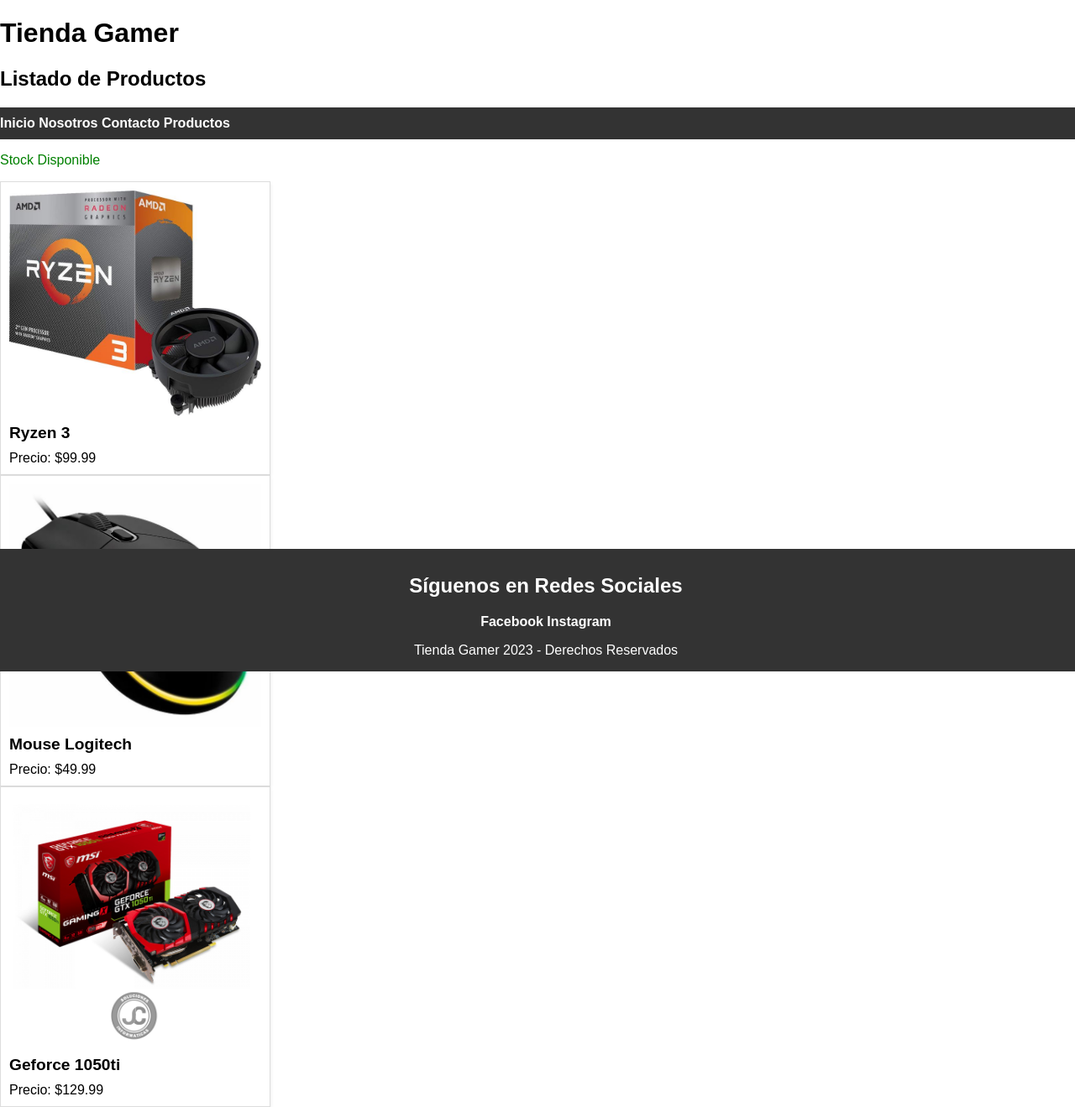
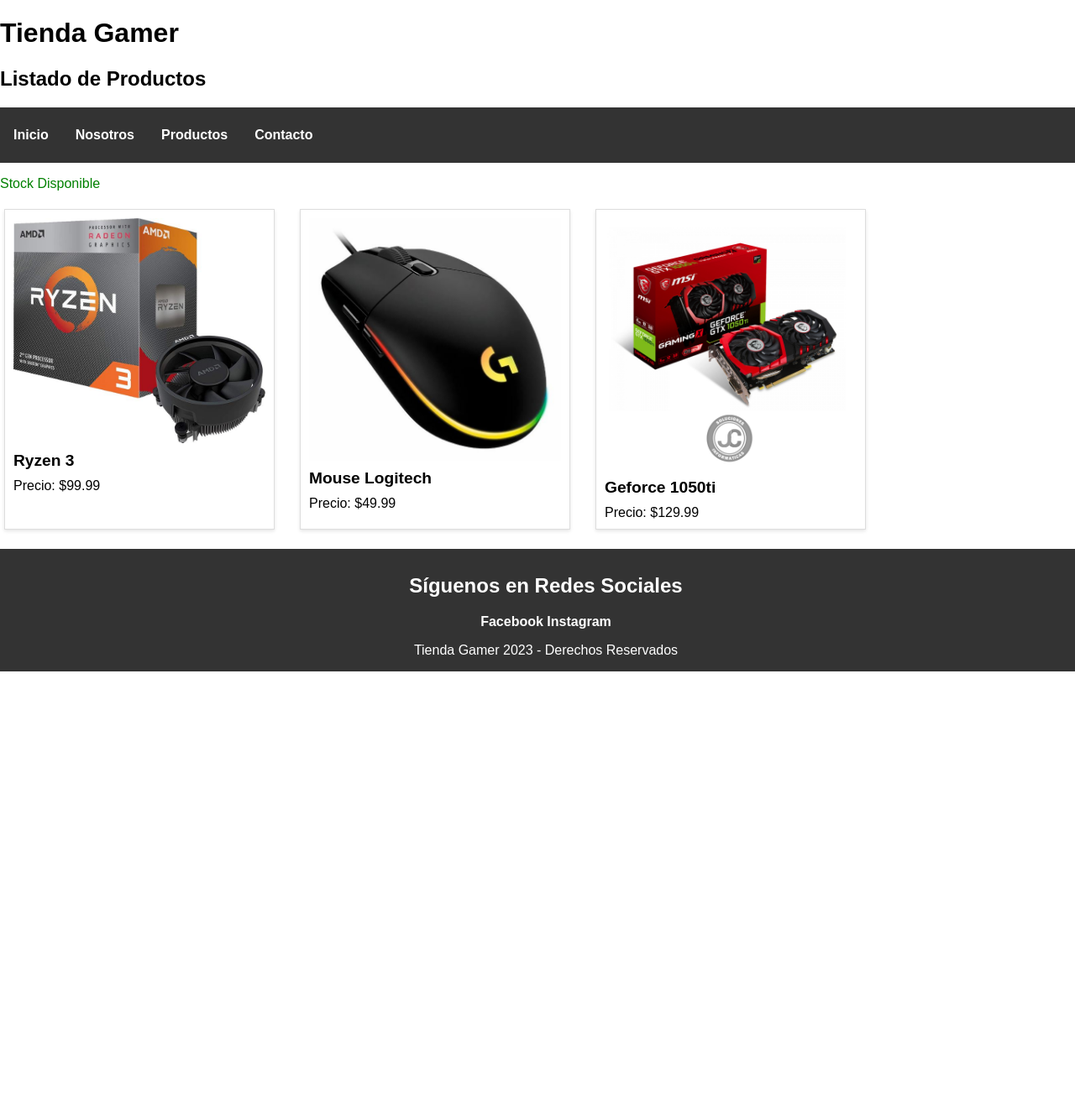
Before and after one commit to osunamartin/djangoCAC, a Django app: page /game_shop/producto/lista in a window 1280 px wide. Shown: the whole page at 84% size. After the commit the page ends 800 px from the top, so only its background shows below. Run offline with Django 4.2, Linux system fonts and the light colour scheme.

Commit message:
css modificado 25-9-23

```diff
--- a/core/static/core/css/base.css
+++ b/core/static/core/css/base.css
@@ -11,7 +11,7 @@ nav {
   padding: 10px 0;
 }
 
-ul {
+/* ul {
   list-style-type: none;
   margin: 0;
   padding: 0;
@@ -21,7 +21,7 @@ ul {
 li {
   display: inline;
   margin-right: 20px;
-}
+} */
 
 a {
   text-decoration: none;
@@ -29,31 +29,67 @@ a {
   font-weight: bold;
 }
 
-/* menú desplegable */
+.navbar {
+  background-color: #333;
+  overflow: hidden;
+}
+
+.navbar a {
+  float: left;
+  display: block;
+  color: white;
+  text-align: center;
+  padding: 14px 16px;
+  text-decoration: none;
+}
+
+.navbar a:hover {
+  background-color: #555;
+}
+
+/* Style for the dropdown menu */
 .dropdown {
-  position: relative;
-  display: inline-block;
+  float: left;
+  overflow: hidden;
+}
+
+.dropdown .dropbtn {
+  font-size: 16px;
+  border: none;
+  outline: none;
+  color: white;
+  background-color: inherit;
+  margin: 0;
+  padding: 14px 16px;
+  cursor: pointer;
 }
 
 .dropdown-content {
+  margin-top: 45px;
   display: none;
   position: absolute;
   background-color: #333;
-  min-width: 200px;
+  min-width: 160px;
   z-index: 1;
 }
 
 .dropdown-content a {
-  color: #fff;
-  padding: 10px;
+  float: none;
+  color: white;
+  padding: 12px 16px;
+  text-decoration: none;
   display: block;
   text-align: left;
 }
 
+.dropdown-content a:hover {
+  background-color: #555;
+}
+
+/* Show the dropdown menu when hovering over the dropdown button */
 .dropdown:hover .dropdown-content {
   display: block;
 }
-
 
 /* Estilo base para el footer */
 .footer {
@@ -66,15 +102,21 @@ a {
   text-align: center;
 }
 
-/* Estilos para la caja del producto */
+
+.contenedor {
+  display: flex;
+  gap: 20px;
+}
+
 .contenedor-producto {
+  margin: 5px;
   width: 300px;
   border: 1px solid #ddd;
   padding: 10px;
   background-color: #fff;
   box-shadow: 0 2px 4px rgba(0, 0, 0, 0.1);
-  transition: transform 0.3s ease; /* Transición de escala */
-  overflow: hidden; /* Evita que el contenido desborde en la animación */
+  transition: transform 0.3s ease;
+  overflow: hidden;
 }
 
 .contenedor-producto:hover {
--- a/core/templates/core/base.html
+++ b/core/templates/core/base.html
@@ -14,25 +14,25 @@
   <h1>Tienda Gamer</h1>
   <h2>{%block section_title%} {%endblock%}</h2>
 </header>
+<nav>
+  <div class="navbar">
+    <a href="{% url 'index' %}">Inicio</a>
+    <a href="{% url 'nosotros' %}">Nosotros</a>
+    <div class="dropdown">
+      <a href="{% url 'producto_lista' %}" class="dropbtn">Productos</a>
+      <div class="dropdown-content">
+        <a href="#">PC</a>
+        <a href="#">Consolas</a>
+        <a href="#">Videojuegos</a>
+      </div>
+    </div>
+    <a href="{% url 'contacto' %}">Contacto</a>
+  </div>
+
+</nav>
+
 <body>
 
-    <nav>
-      <div class="navbar"></div>
-        <a href="{% url 'index' %}">Inicio</a>
-        <a href="{% url 'nosotros' %}">Nosotros</a>
-        <a href="{% url 'contacto' %}">Contacto</a>
-
-        <div class="dropdown">
-          <a href="{% url 'producto_lista' %}">Productos</a>
-            <i class="fa fa-caret-down"></i>
-
-          <div class="dropdown-content">
-            <a href="#">Categoria1</a>
-            <a href="#">Categoria2</a>
-            <a href="#">Categoria3</a>
-        </div>
-      </div>
-    </nav>
 </body>
 <main>
   {%block content%} {%endblock%}
--- a/core/templates/core/productos_lista.html
+++ b/core/templates/core/productos_lista.html
@@ -9,24 +9,24 @@
           <p style="color: red;">No hay stock</p>
       {% endif %}
 
-
+      <div class="contenedor">
         <div class="contenedor-producto">
-        <img src="core\static\core\img\ryzen3.jpg" alt="ryzen3">
+          <img src="../../static/core/img/ryzen3.jpg" alt="ryzen3">
           <h3>Ryzen 3</h3>
           <p>Precio: $99.99</p>
         </div>
 
         <div class="contenedor-producto">
-        <img src="core\static\core\img\mouse.jpg" alt="mouse-logitech">
+          <img src="../../static/core/img/mouse.jpg" alt="mouse-logitech">
           <h3>Mouse Logitech</h3>
           <p>Precio: $49.99</p>
         </div>
 
         <div class="contenedor-producto">
-        <img src="core/static/core/img/1050ti.jpg" alt="1050ti">
+          <img src="../../static/core/img/1050ti.jpg"  alt="1050ti">
           <h3>Geforce 1050ti</h3>
           <p>Precio: $129.99</p>
         </div>
-
+      </div>
 
 {%endblock%}
```
Lines whose indentation alone changed are shown as unchanged.
